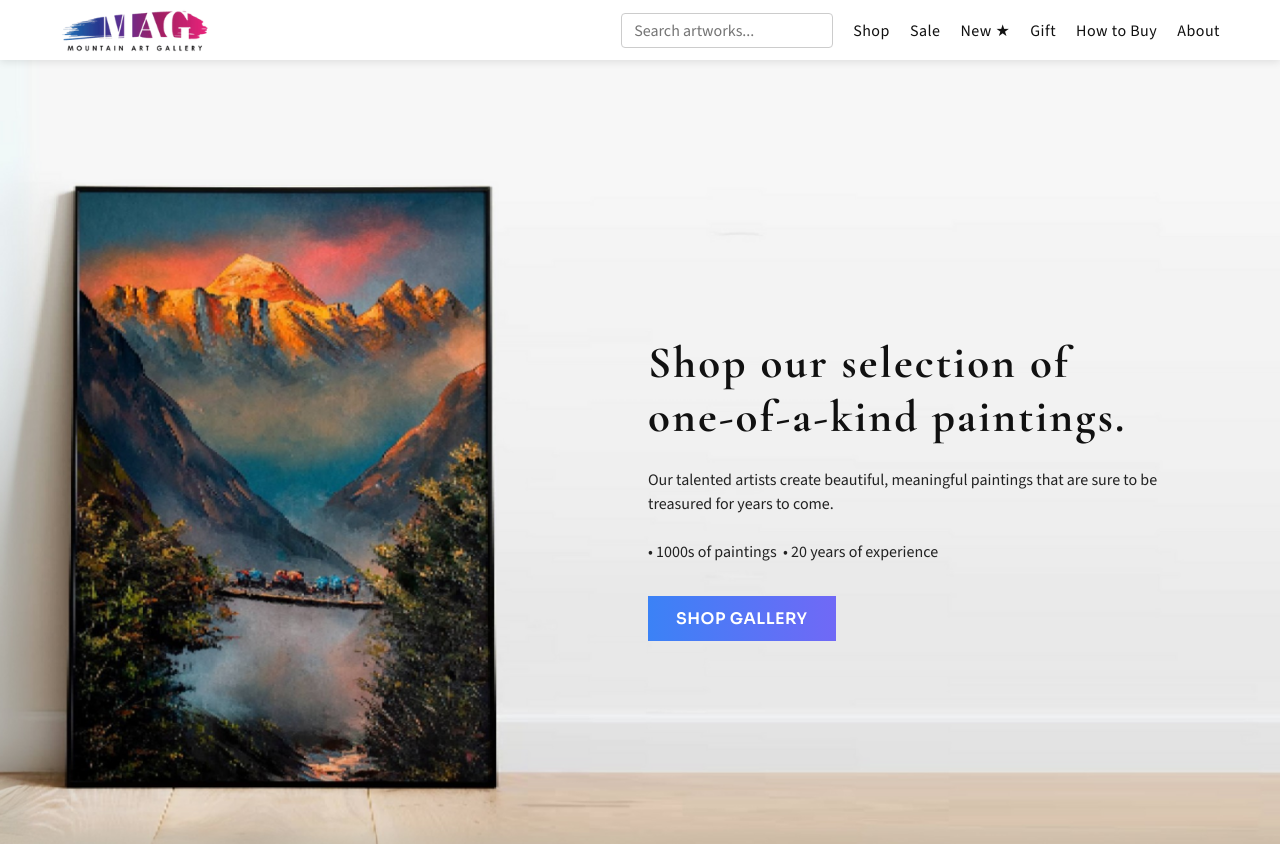
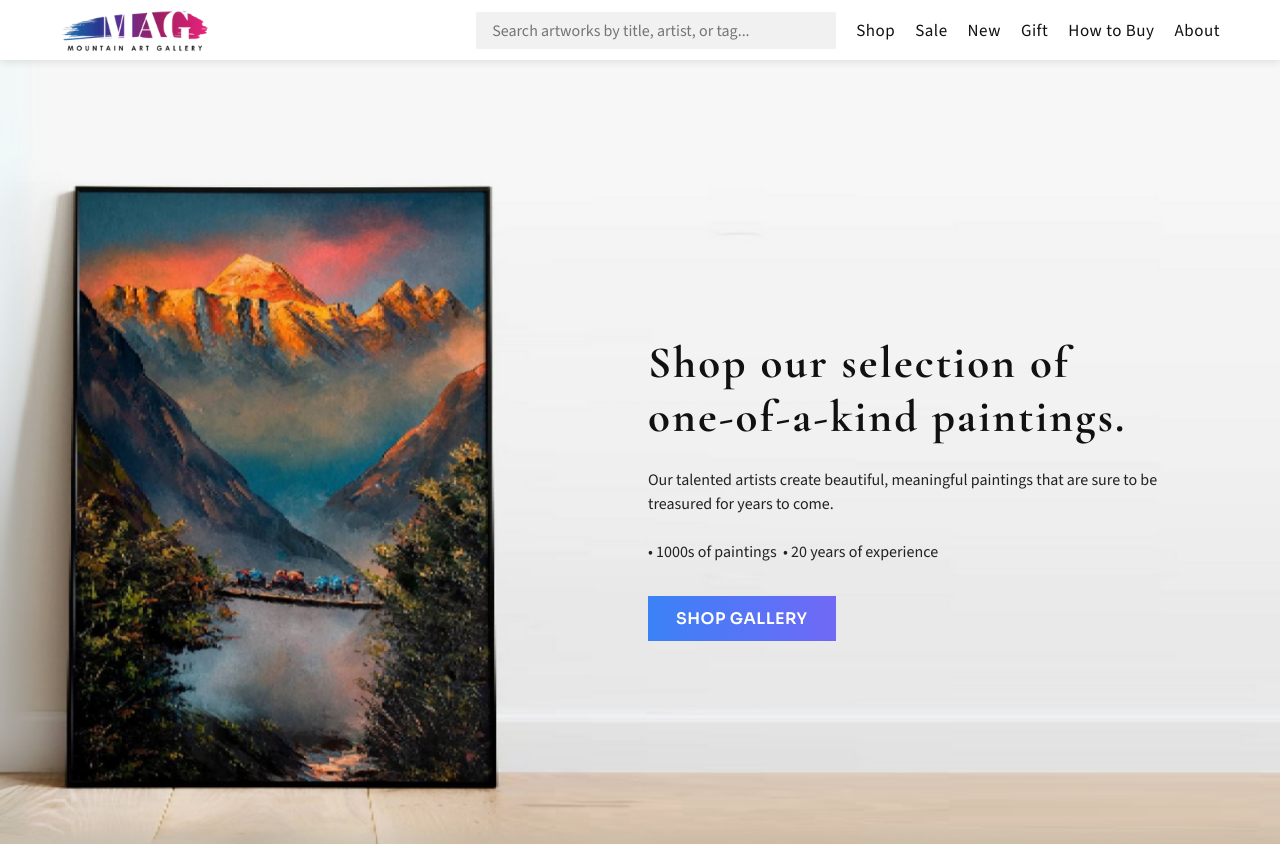
Before and after one commit to shrawan-shakya/mountainartgallery, a React (Create React App) app: page / in a window 1280 px wide. Shown: the top 844 px of the page. Built offline with nearby package versions, Linux system fonts and the light colour scheme; no server answers; the database is empty.

Commit message:
Initial commit

```diff
--- a/src/components/Navbar.js
+++ b/src/components/Navbar.js
@@ -75,7 +75,7 @@ export default function Navbar() {
               <input
                 type="search"
                 className="nav-search-input"
-                placeholder="Search artworks..."
+                placeholder="Search artworks by title, artist, or tag..."
                 value={searchTerm}
                 onChange={e => setSearchTerm(e.target.value)}
                 onKeyDown={handleKeyDown}
@@ -84,7 +84,7 @@ export default function Navbar() {
             </li>
             <li><Link to="/gallery" onClick={closeMenu}>Shop</Link></li>
             <li><Link to="/sale" onClick={closeMenu}><span className="nav-sale">Sale</span></Link></li>
-            <li><Link to="/new" onClick={closeMenu}><span className="nav-new">New <span className="star">★</span></span></Link></li>
+            <li><Link to="/new" onClick={closeMenu}><span className="nav-new">New</span></Link></li>
             <li><Link to="/gift" onClick={closeMenu}>Gift</Link></li>
             <li><Link to="/how-to-buy" onClick={closeMenu}>How to Buy</Link></li>
             <li><a href="/about" onClick={closeMenu}>About</a></li>
--- a/src/styles/Home.css
+++ b/src/styles/Home.css
@@ -107,7 +107,7 @@
   .home-header .hero-content {
     margin: 0;
     max-width: 100%;
-    padding: 2rem 1rem;
+    padding: 2rem 2rem;
     background: #fdfdfd;
     text-align: center;
   border: 6px solid #fff;
@@ -127,7 +127,7 @@
   }
 
   .hero-text-mobile h1 {
-    font-size: 1.75rem;
+    font-size: 2.2rem;
     font-weight: 800;
     margin-bottom: 1rem;
     color: #111;
@@ -143,7 +143,7 @@
 
   .explore-button {
     margin-top: 1.5rem;
-    padding: 10px 24px;
+    padding: 18px 24px;
     font-size: 0.95rem;
     width: 100%;
     max-width: 220px;
--- a/src/styles/Navbar.css
+++ b/src/styles/Navbar.css
@@ -20,6 +20,7 @@
   justify-content: space-between;
   height: 60px;
 }
+
 
 .navbar-logo img {
   height: 60px;
@@ -55,37 +56,24 @@
 
 .nav-links a,
 .nav-links span {
+  font-size: 17px;
   text-decoration: none;
   color: #111;
-  font-weight: 500;
+  font-weight: 400;
   font-family: inherit;
   cursor: pointer;
 }
 
-.nav-sale {
-  color: #d33;
-  font-weight: 700;
-}
-
-.nav-new {
-  color: #0077cc;
-  font-weight: 700;
-}
-
-.star {
-  color: gold;
+.nav-search-input {
+  padding: 8px 16px;
   font-size: 1rem;
-}
-
-.nav-search-input {
-  padding: 6px 12px;
-  font-size: 1rem;
-  border-radius: 4px;
-  border: 1px solid #ccc;
+  border-radius: 2px;
+  border: none;
   font-family: inherit;
-  width: 100%;
-  max-width: 220px;
+  width: 360px;
+  max-width: 500px;
   transition: border-color 0.3s ease;
+  background-color:#f1f1f1
 }
 
 .nav-search-input:focus {
@@ -141,6 +129,8 @@
 
   .nav-links li {
     width: 100%;
+    padding-bottom: 20px;
+    border-bottom: #e4e4e4 1px solid;
   }
 
   .nav-links a,
```
